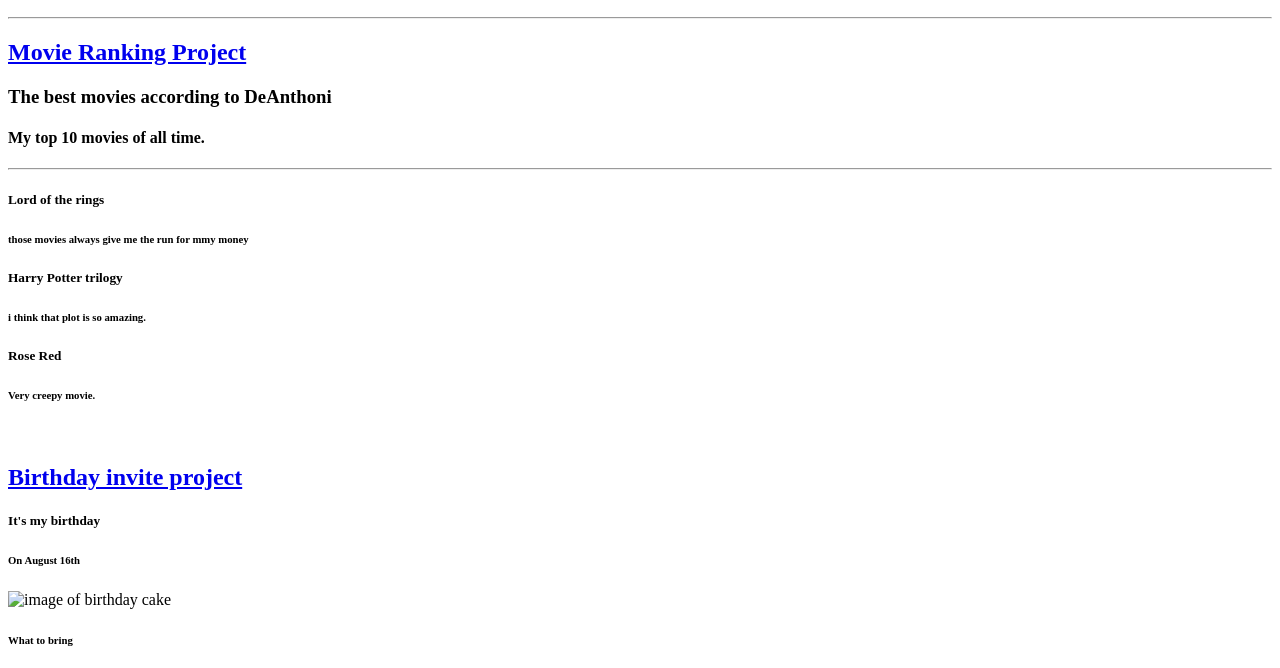
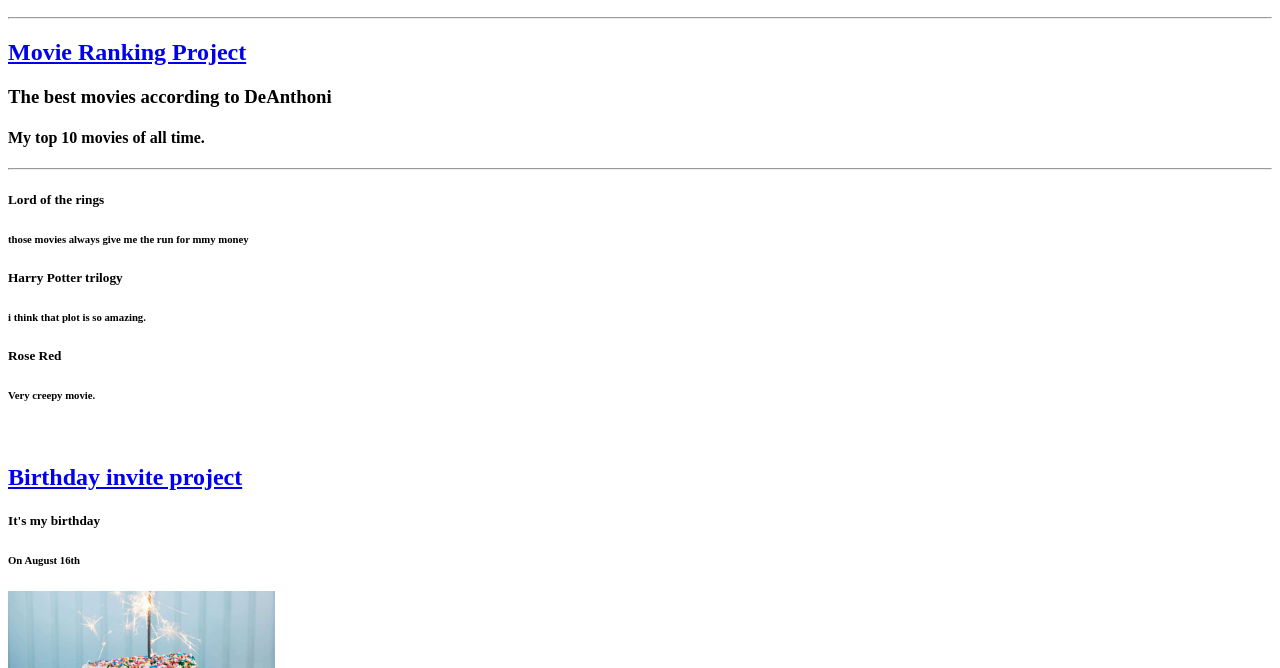
Before and after one commit to Deanthoni/html-portfolio-2024, a plain HTML site: page index.html in a window 1280 px wide. Shown: the part 110-778 px from the top of the page. Drawn offline with Linux system fonts and the light colour scheme.

Commit message:
Update index.html

```diff
--- a/index.html
+++ b/index.html
@@ -31,7 +31,7 @@
             <h5>It's my birthday</h5>
             <h6>On August 16th</h6>
 
-            <img height="200" src="./cake.jpg" alt="image of birthday cake"/>
+            <img height="200" src="images/cake.jpg" alt="image of birthday cake"/>
             <h6>What to bring</h6>
             <ul>
                 <li>tequila</li>
```
